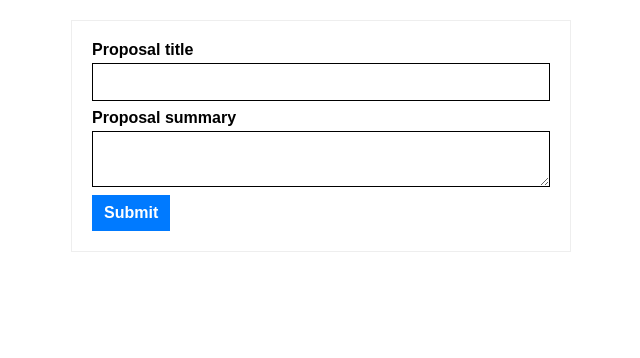
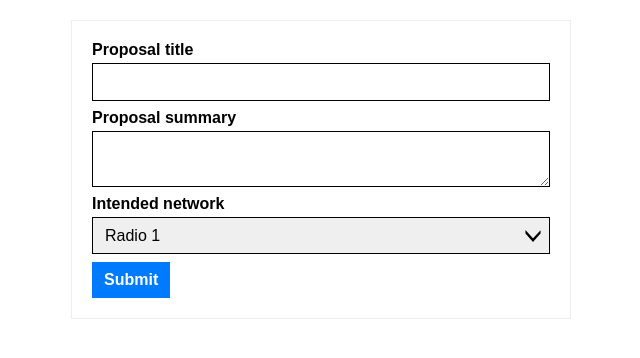
Before and after one commit to justtoconfirm/picos-frontend-challenge, a React (Create React App) app: page / in a window 1280 px wide. Shown: the top 358 px of the page, without its empty margins (319-959 px from the left). Built offline with nearby package versions, Linux system fonts and the light colour scheme.

Commit message:
Import the Dropdown component and pass in data

```diff
--- a/src/components/Dropdown/Dropdown.js
+++ b/src/components/Dropdown/Dropdown.js
@@ -19,9 +19,11 @@ const Dropdown = ({
         },
         [onChange]
     );
+
     return (
         <div className="Dropdown">
             <label htmlFor={name}>{label}</label>
+
             <select
                 id={name}
                 name={name}
@@ -33,6 +35,7 @@ const Dropdown = ({
                 {isClearable && (
                     <option value={null}>{placeholder || "Select option..."}</option>
                 )}
+
                 {options.map((option) => (
                     <option key={option.value}>{option.label}</option>
                 ))}
--- a/src/components/ProposalForm/ProposalForm.js
+++ b/src/components/ProposalForm/ProposalForm.js
@@ -1,9 +1,41 @@
 import React from "react";
 import TextField from "./../TextField/TextField";
 import TextArea from "./../TextArea/TextArea";
+import Dropdown from "./../Dropdown/Dropdown";
 import Button from "./../Button/Button";
 
 import "./ProposalForm.css";
+
+const intendedNetwork = [
+	{
+		value: 'radio-1',
+		label: 'Radio 1'
+	},
+	{
+		value: 'radio-2',
+		label: 'Radio 2'
+	},
+	{
+		value: 'radio-1xtra',
+		label: 'Radio 1Xtra'
+	},
+	{
+		value: 'radio-3',
+		label: 'Radio 3'
+	},
+	{
+		value: 'radio-4',
+		label: 'Radio 4'
+	},
+	{
+		value: 'radio-5-live',
+		label: 'Radio 5 Live'
+	},
+	{
+		value: 'radio-6music',
+		label: 'Radio 6Music'
+	},
+];
 
 const ProposalForm = () => {
 	return (
@@ -21,6 +53,12 @@ const ProposalForm = () => {
 						name="proposalSummary"
 					/>
 
+					<Dropdown
+						label="Intended network"
+						name="proposalIntendedNetwork"
+						options={intendedNetwork}
+					/>
+
 					<Button>Submit</Button>
 				</form>
 			</div>
--- a/src/components/TextArea/TextArea.js
+++ b/src/components/TextArea/TextArea.js
@@ -22,6 +22,7 @@ const TextArea = ({
     return (
         <div className="TextArea">
             <label htmlFor={name}>{label}</label>
+
             <textarea
                 id={name}
                 name={name}
--- a/src/components/TextField/TextField.js
+++ b/src/components/TextField/TextField.js
@@ -21,6 +21,7 @@ const TextField = ({
     return (
         <div className="TextField">
             <label htmlFor={name}>{label}</label>
+
             <input
                 id={name}
                 name={name}
```
Lines whose indentation alone changed are shown as unchanged.
